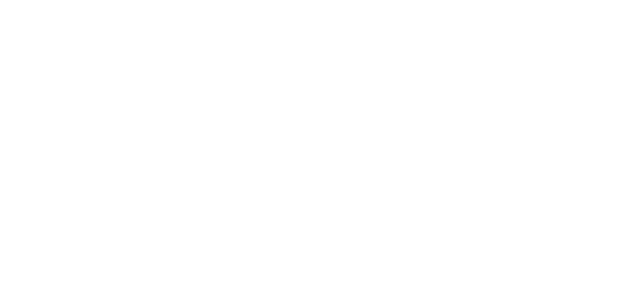
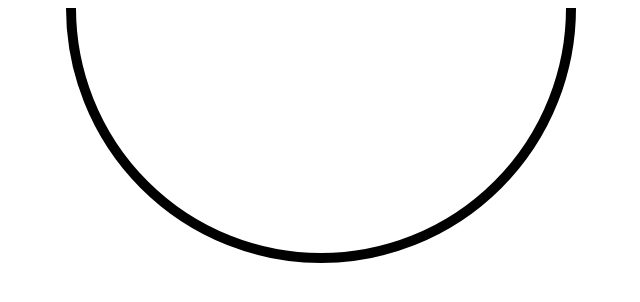
Before and after one commit to racheljay/zelda-svg-tutorial, a plain HTML site: page index.html in a window 1280 px wide. Shown: the whole page, without its empty margins (187-827 px from the left). Drawn offline with Linux system fonts and the light colour scheme.

Commit message:
basic circle

```diff
--- a/index.html
+++ b/index.html
@@ -19,7 +19,16 @@
 	</title>
 
 	<!-- Graphics code-->
-	<g class="pattern"></g>
+	<g class="pattern">
+		<circle
+		cx="500"
+		cy-="500"
+		r="250"
+		fill="none"
+		stroke="#000"
+		stroke-width="10"
+		/>
+	</g>
 	</svg>
 </body>
 </html>
```
